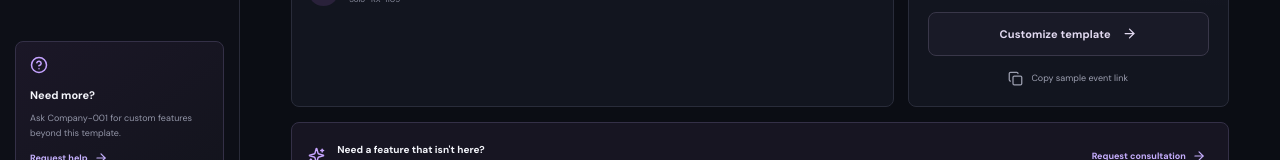
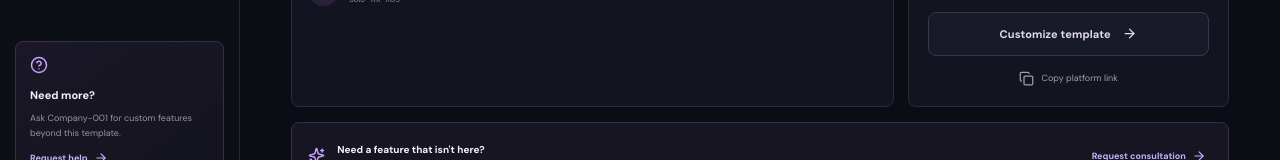
Before and after one commit to bhavishyacodz/Company-001, a React (Vite) app: page / in a window 1280 px wide. Both pictures are taken after a click on the button "See organiser panel". Shown: the part 655-815 px from the top of the page. Built offline with nearby package versions, Linux system fonts and the light colour scheme; a web font is replaced by a local one.

Commit message:
fix: copy real platform URL

```diff
--- a/src/main.jsx
+++ b/src/main.jsx
@@ -128,9 +128,9 @@ function App() {
     }
   };
 
-  const copyDemoLink = async () => {
+  const copyPlatformLink = async () => {
     try {
-      await navigator.clipboard.writeText("https://company-001.example/nexus/nexus-open");
+      await navigator.clipboard.writeText(window.location.origin + "/");
       setCopied(true);
       window.setTimeout(() => setCopied(false), 1800);
     } catch {
@@ -301,7 +301,7 @@ function App() {
               <>
                 <div className="status-banner"><div className="status-symbol"><Clock3 size={19} /></div><div><strong>Your template is in preview mode</strong><p>Connect your account and get organiser approval before publishing a real registration page.</p></div><span className="status-tag">NOT PUBLISHED</span></div>
                 <div className="stats-grid"><div className="stat-card"><span>TOTAL REGISTRATIONS <Users size={16} /></span><strong>12</strong><small><span className="stat-muted">Sample data</span></small></div><div className="stat-card"><span>PENDING ENTRIES <Users size={16} /></span><strong>4</strong><small>Need organiser review</small></div><div className="stat-card"><span>VERIFIED PLAYERS <ShieldCheck size={16} /></span><strong>8</strong><small>Sample data</small></div><div className="stat-card"><span>PAGE VISITS <Globe2 size={16} /></span><strong>248</strong><small>Illustrative only</small></div></div>
-                <div className="dashboard-grid"><div className="registrations-panel"><div className="table-toolbar"><div><h3>Recent registrations</h3><p>Keep payment evidence private and review each entry.</p></div><button className="text-action" onClick={() => setView("registrations")}>View all <ArrowRight size={14} /></button></div><div className="recent-list">{sampleRegistrations.slice(0,2).map(r => <div className="recent-row" key={r.gameId}><div className="player-avatar">{r.name.slice(0,1)}</div><div className="player-meta"><strong>{r.name}</strong><small>{r.team} · {r.gameId}</small></div><span className={`status-chip ${r.tone}`}><span />{r.status}</span></div>)}</div></div><div className="quick-panel"><span className="panel-label">QUICK ACTION</span><h3>Make the event<br />feel like yours.</h3><p>Update your event title, brand name and accent colour before you publish.</p><button className="button button-secondary full-width" onClick={() => setView("customize")}>Customize template <ArrowRight size={15} /></button><button className="copy-link" onClick={copyDemoLink}><Copy size={15} /> {copied ? "Demo link copied" : "Copy sample event link"}</button></div></div>
+                <div className="dashboard-grid"><div className="registrations-panel"><div className="table-toolbar"><div><h3>Recent registrations</h3><p>Keep payment evidence private and review each entry.</p></div><button className="text-action" onClick={() => setView("registrations")}>View all <ArrowRight size={14} /></button></div><div className="recent-list">{sampleRegistrations.slice(0,2).map(r => <div className="recent-row" key={r.gameId}><div className="player-avatar">{r.name.slice(0,1)}</div><div className="player-meta"><strong>{r.name}</strong><small>{r.team} · {r.gameId}</small></div><span className={`status-chip ${r.tone}`}><span />{r.status}</span></div>)}</div></div><div className="quick-panel"><span className="panel-label">QUICK ACTION</span><h3>Make the event<br />feel like yours.</h3><p>Update your event title, brand name and accent colour before you publish.</p><button className="button button-secondary full-width" onClick={() => setView("customize")}>Customize template <ArrowRight size={15} /></button><button className="copy-link" onClick={copyPlatformLink}><Copy size={15} /> {copied ? "Platform link copied" : "Copy platform link"}</button></div></div>
                 <div className="bottom-tip"><Sparkles size={17} /><div><strong>Need a feature that isn't here?</strong><p>Book a free 30-minute consultation. If you need custom development, you'll receive a quote to approve before work starts.</p></div><button onClick={() => alert("Free 30-minute consultation booking will be connected in a later phase.")}>Request consultation <ArrowRight size={14} /></button></div>
               </>
             )}
```
